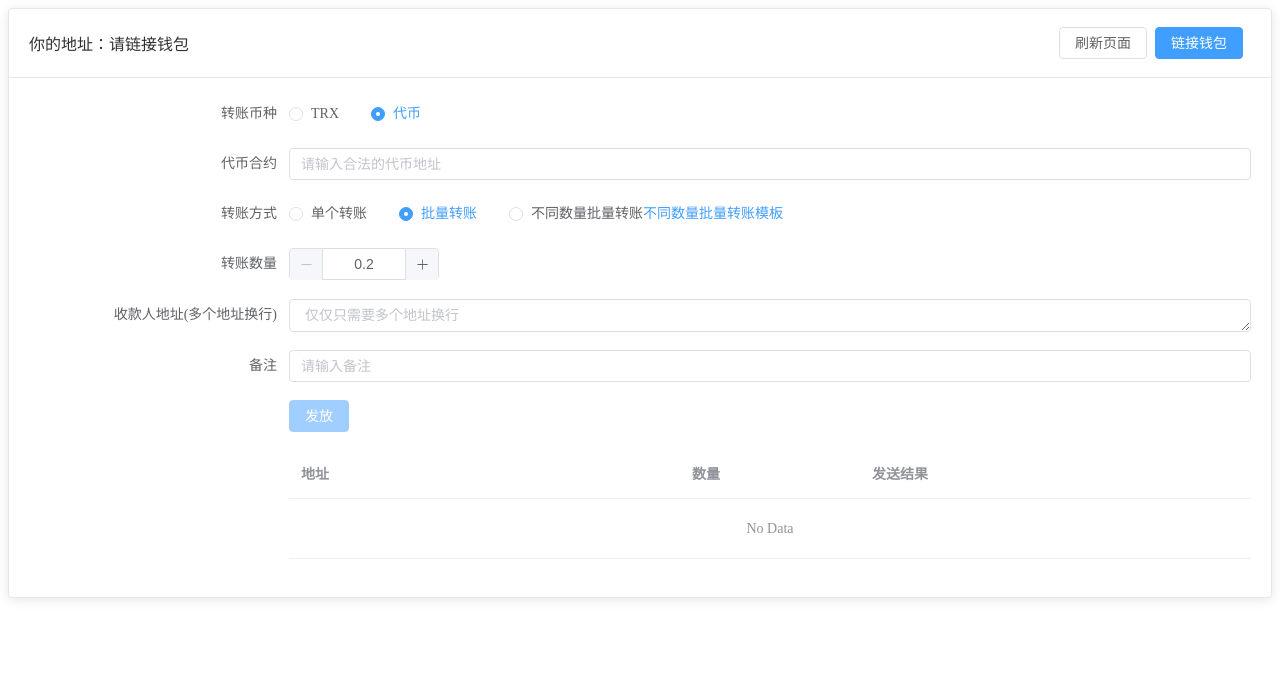
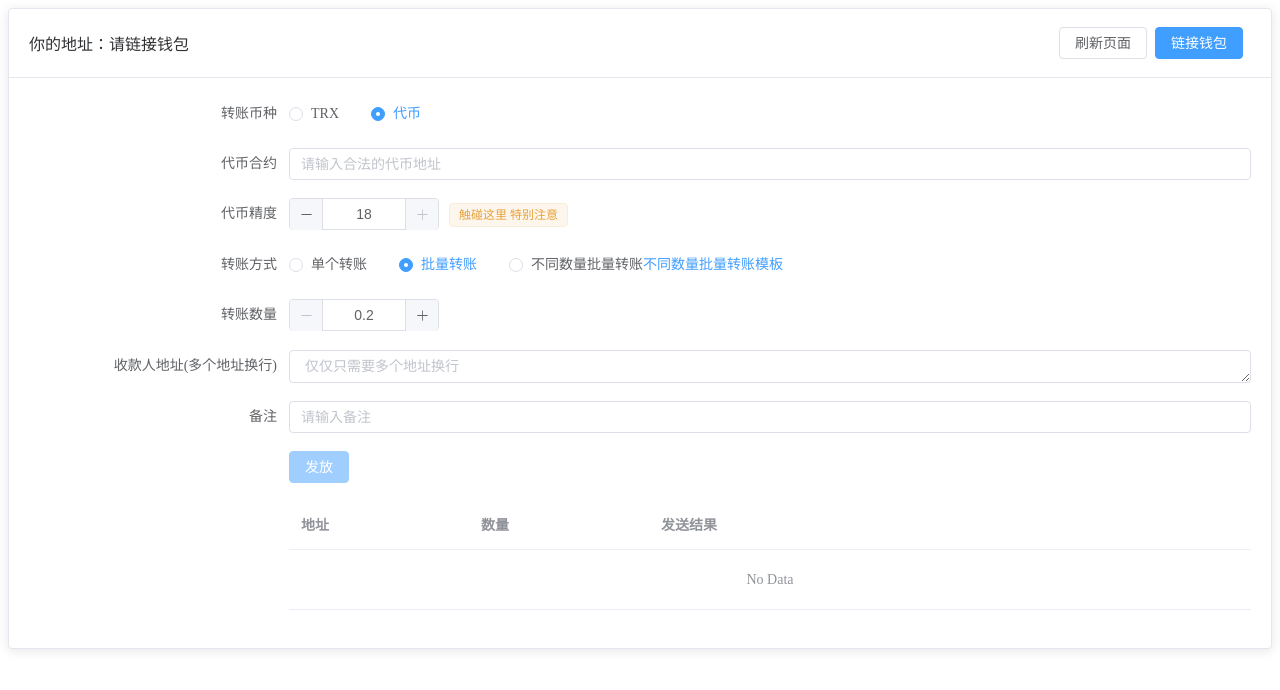
Before and after one commit to caohuiboss/tron-web-link, a Vue app: page / in a window 1280 px wide. Shown: the top 690 px of the page. Built offline with nearby package versions, Linux system fonts and the light colour scheme.

Commit message:
updated 精度

```diff
--- a/src/components/TRX.vue
+++ b/src/components/TRX.vue
@@ -23,6 +23,18 @@
           placeholder="请输入合法的代币地址"
           v-model.trim="formData.contractAddress"
         ></el-input>
+      </el-form-item>
+      <el-form-item label="代币精度" v-if="formData.currency === 1">
+        <el-input-number
+          placeholder="请输入代币精度"
+          :min="1"
+          :max="18"
+          :precision="0"
+          v-model="formData.precision"
+        />
+        <el-tooltip content="精度请填写 1-18 可保证代币转账数量与填写的数量一致 精度可在钱包查看代币详情获取">
+          <el-tag class="ml-2" type="warning">触碰这里 特别注意</el-tag>
+        </el-tooltip>
       </el-form-item>
       <el-form-item label="转账方式">
         <div class="card-header">
@@ -80,7 +92,7 @@
       </el-form-item>
       <el-form-item>
         <el-table :data="tableData" style="width: 100%">
-          <el-table-column prop="receiveAddress" label="地址" />
+          <el-table-column prop="receiveAddress" label="地址" width="180" />
           <el-table-column prop="num" label="数量" width="180" />
           <el-table-column prop="result" label="发送结果" />
         </el-table>
@@ -106,7 +118,7 @@ const formData = reactive({
   num: 0.2,
   currency: 1,
   remark: "",
-  precision: 1,
+  precision: 18,
   receiveAddress: undefined,
 });
 
@@ -153,7 +165,7 @@ const transactionToken = async (receiveAddress, num) => {
     { type: "address", value: receiveAddress },
     {
       type: "uint256",
-      value: num * CONTANS,
+      value: tronWeb.value.toBigNumber(num * (10 ** formData.precision)).toString(10),
     },
   ];
   const tx = await tronWeb.value.transactionBuilder.triggerSmartContract(
```
